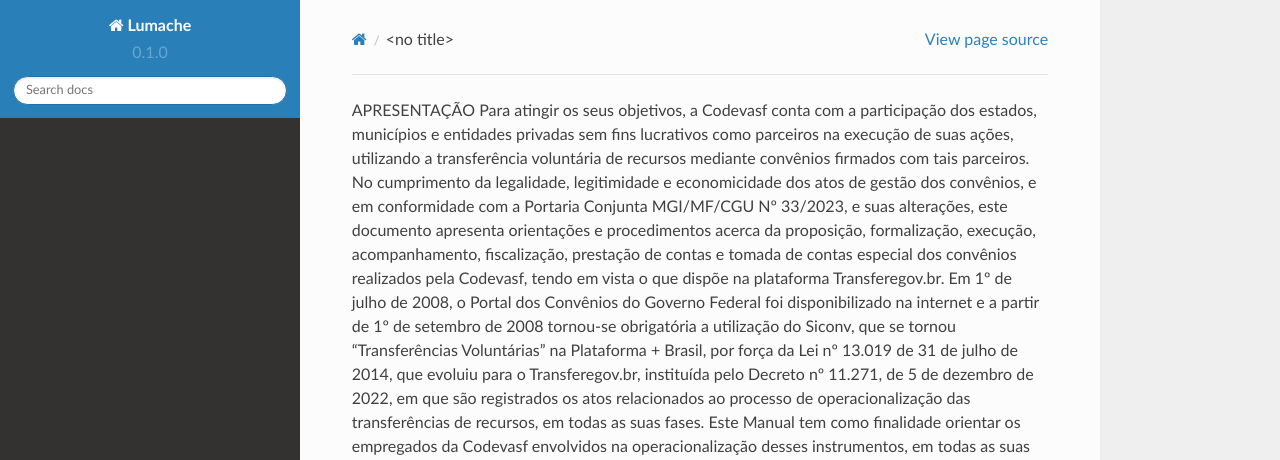
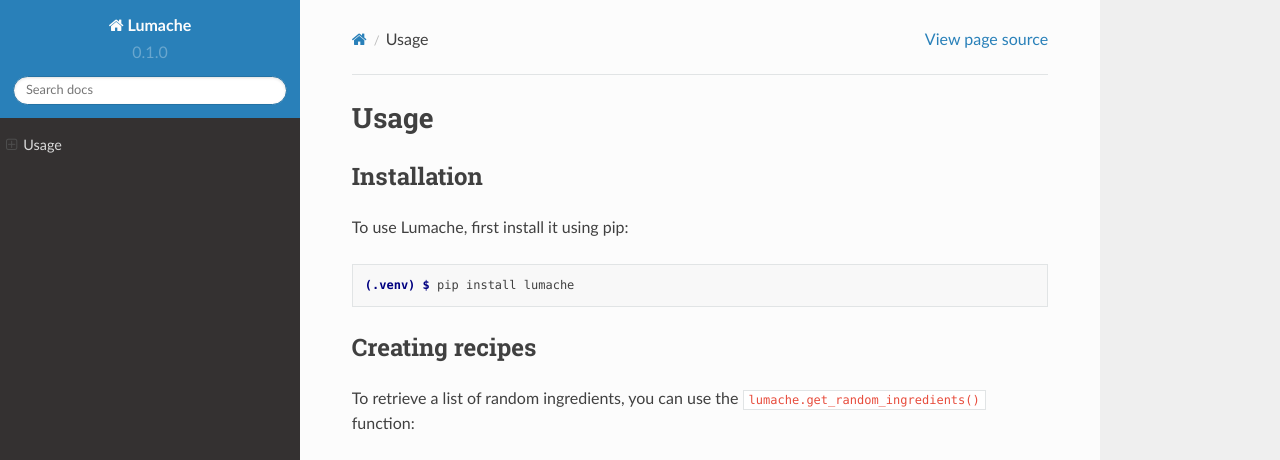
Before and after one commit to wilker22/manual-convenios, a Sphinx documentation site: the page built from docs/source/index.rst, in a window 1280 px wide and 1036 px high. Shown: the top 460 px of the window. Built offline with Sphinx 7.4.7 and the Read the Docs theme 2.0.0, drawn with Linux system fonts in a browser that asks for light colours; some of the changed text lies outside the part shown; grey boxes are pictures that could not be loaded.

Commit message:
novo commit

```diff
--- a/docs/source/index.rst
+++ b/docs/source/index.rst
@@ -1,5 +1,33 @@
-APRESENTAÇÃO
-Para atingir os seus objetivos, a Codevasf conta com a participação dos estados, municípios e entidades privadas sem fins lucrativos como parceiros na execução de suas ações, utilizando a transferência voluntária de recursos mediante convênios firmados com tais parceiros.
-No cumprimento da legalidade, legitimidade e economicidade dos atos de gestão dos convênios, e em conformidade com a Portaria Conjunta MGI/MF/CGU Nº 33/2023, e suas alterações, este documento apresenta orientações e procedimentos acerca da proposição, formalização, execução, acompanhamento, fiscalização, prestação de contas e tomada de contas especial dos convênios realizados pela Codevasf, tendo em vista o que dispõe na plataforma Transferegov.br.
-Em 1º de julho de 2008, o Portal dos Convênios do Governo Federal foi disponibilizado na internet e a partir de 1º de setembro de 2008 tornou-se obrigatória a utilização do Siconv, que se tornou “Transferências Voluntárias” na Plataforma + Brasil, por força da Lei nº 13.019 de 31 de julho de 2014, que evoluiu para o Transferegov.br, instituída pelo Decreto nº 11.271, de 5 de dezembro de 2022, em que são registrados os atos relacionados ao processo de operacionalização das transferências de recursos, em todas as suas fases.
-Este Manual tem como finalidade orientar os empregados da Codevasf envolvidos na operacionalização desses instrumentos, em todas as suas fases de acordo com procedimentos padronizados, em consonância com a correspondente legislação.
+Usage
+=====
+
+.. _installation:
+
+Installation
+------------
+
+To use Lumache, first install it using pip:
+
+.. code-block:: console
+
+   (.venv) $ pip install lumache
+
+Creating recipes
+----------------
+
+To retrieve a list of random ingredients,
+you can use the ``lumache.get_random_ingredients()`` function:
+
+.. autofunction:: lumache.get_random_ingredients
+
+The ``kind`` parameter should be either ``"meat"``, ``"fish"``,
+or ``"veggies"``. Otherwise, :py:func:`lumache.get_random_ingredients`
+will raise an exception.
+
+.. autoexception:: lumache.InvalidKindError
+
+For example:
+
+>>> import lumache
+>>> lumache.get_random_ingredients()
+['shells', 'gorgonzola', 'parsley']
```
Also changed, not shown: README.rst (+13 -4 lines).
